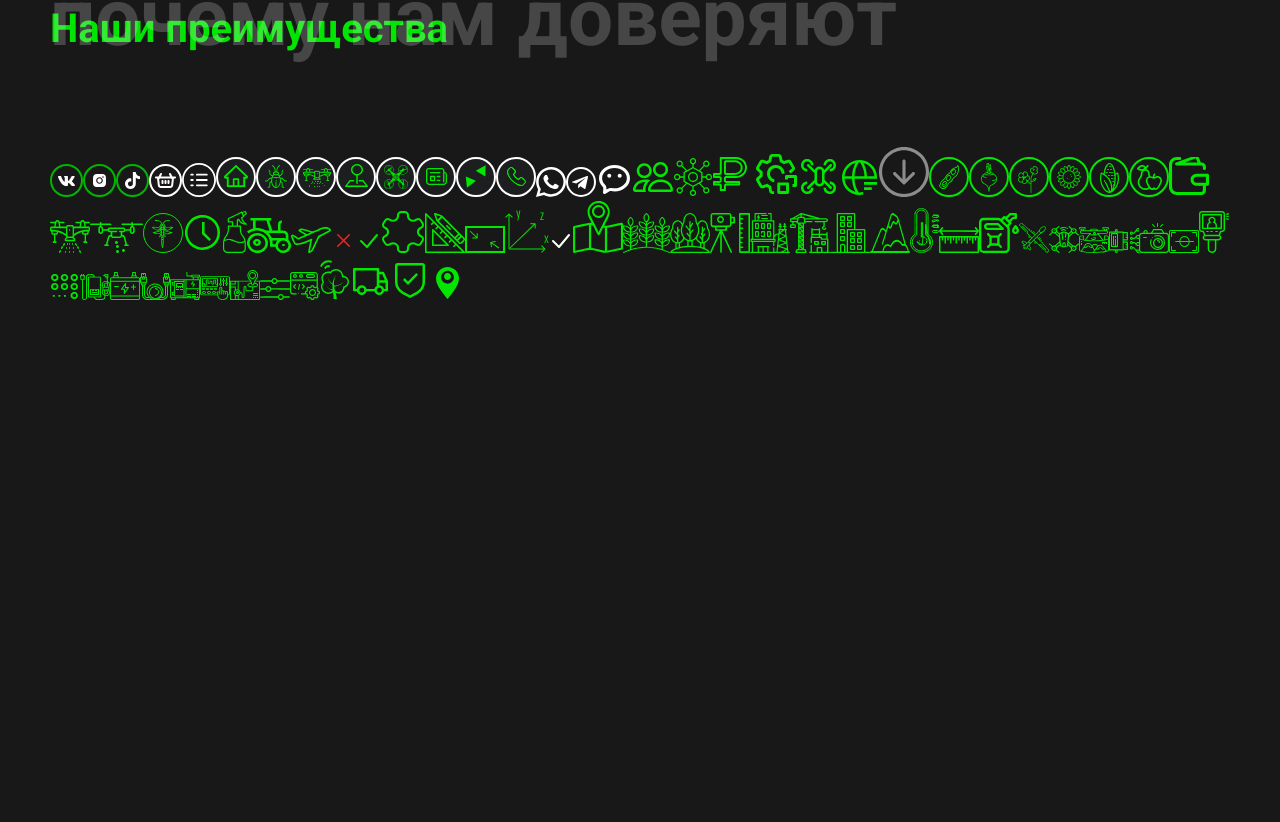
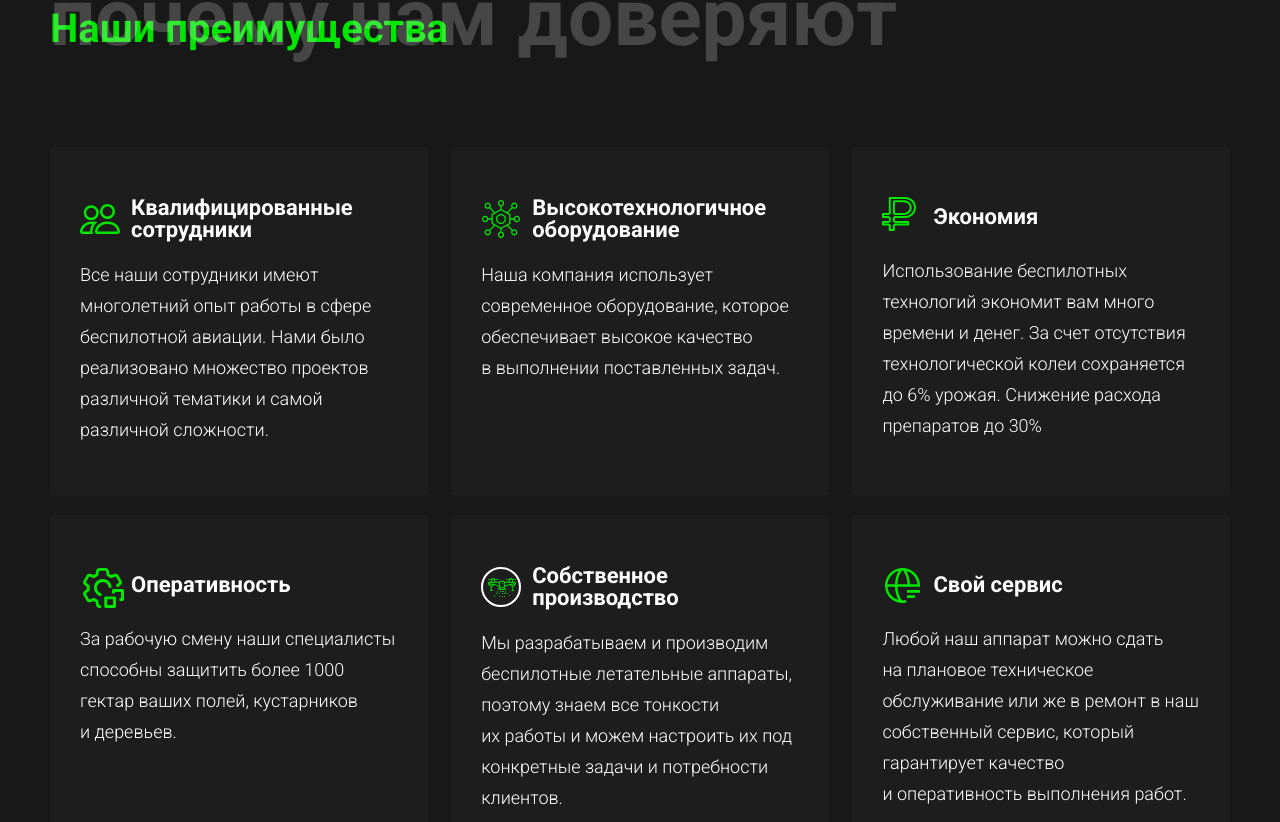
Before and after one commit to MAChapurin/copter-store, a Next.js app: page / in a window 1280 px wide. Shown: the part 818-1640 px from the top of the page. Before the commit the page ends 1122 px from the top, so only its background shows below. Built offline with nearby package versions, Linux system fonts and the light colour scheme.

Commit message:
section advantages is ready (desktop)

```diff
--- /dev/null
+++ b/src/components/CardInfo/CardInfo.module.css
@@ -0,0 +1,25 @@
+.card {
+  padding: 50px 30px;
+  margin-bottom: 20px;
+  min-width: 250px;
+  max-width: 32%;
+  font-size: 18px;
+  font-weight: 300;
+  line-height: 31px;
+  background-color: var(--bg-card-color);
+}
+
+.wrap {
+  width: 40px;
+  height: 40px;
+}
+
+.h3 {
+  font-size: 22px;
+  font-style: normal;
+  line-height: 22px;
+  margin-bottom: 18px;
+  display: flex;
+  align-items: center;
+  gap: 11px;
+}
--- /dev/null
+++ b/src/components/CardInfo/index.tsx
@@ -0,0 +1,19 @@
+import { EIcons, Icon } from "@/ui/Icon";
+import { ReactNode } from "react";
+
+import styles from './CardInfo.module.css';
+
+interface ICardInfo {
+  icon: EIcons
+  title: string
+  children: ReactNode
+}
+
+export function CardInfo({ icon, title, children }: ICardInfo): JSX.Element {
+  return (
+    <div className={`${styles.card}`}>
+      <h3 className={styles.h3}><div className={styles.wrap}><Icon name={icon} /></div>{title}</h3>
+      {children}
+    </div>
+  );
+}
--- /dev/null
+++ b/src/components/VitrinaSVG/index.tsx
@@ -0,0 +1,86 @@
+import { EIcons, Icon } from "@/ui/Icon";
+import { Section } from "../Section";
+
+export function VitrinaSVG() {
+  return (
+    <Section title='иконки' subtitle='Это заняло несколько часов'>
+          <div>
+            <Icon name={EIcons.vk}/>
+            <Icon name={EIcons.instagram}/>
+            <Icon name={EIcons.tiktok}/>
+            <Icon name={EIcons.basket}/>
+            <Icon name={EIcons.menu}/>
+            <Icon name={EIcons.home}/>
+            <Icon name={EIcons.insect}/>
+            <Icon name={EIcons.drone}/>
+            <Icon name={EIcons.map}/>
+            <Icon name={EIcons.copter}/>
+            <Icon name={EIcons.news}/>
+            <Icon name={EIcons.company}/>
+            <Icon name={EIcons.contacts}/>
+            <Icon name={EIcons.whatsup}/>
+            <Icon name={EIcons.telegram}/>
+            <Icon name={EIcons.wechat}/>
+            <Icon name={EIcons.people}/>
+            <Icon name={EIcons.tech}/>
+            <Icon name={EIcons.rub}/>
+            <Icon name={EIcons.services}/>
+            <Icon name={EIcons.copter2}/>
+            <Icon name={EIcons.web}/>
+            <Icon name={EIcons.arrow}/>
+            <Icon name={EIcons.soy}/>
+            <Icon name={EIcons.beet}/>
+            <Icon name={EIcons.raps}/>
+            <Icon name={EIcons.sunflower}/>
+            <Icon name={EIcons.corn}/>
+            <Icon name={EIcons.fruits}/>
+            <Icon name={EIcons.wallet}/>
+            <Icon name={EIcons.copter3}/>
+            <Icon name={EIcons.drone2}/>
+            <Icon name={EIcons.butterfly}/>
+            <Icon name={EIcons.time}/>
+            <Icon name={EIcons.spray}/>
+            <Icon name={EIcons.tractor}/>
+            <Icon name={EIcons.fly}/>
+            <Icon name={EIcons.closeline}/>
+            <Icon name={EIcons.check}/>
+            <Icon name={EIcons.setting}/>
+            <Icon name={EIcons.tools}/>
+            <Icon name={EIcons.resolution}/>
+            <Icon name={EIcons.coords}/>
+            <Icon name={EIcons.checkwhite}/>
+            <Icon name={EIcons.scale}/>
+            <Icon name={EIcons.harvest}/>
+            <Icon name={EIcons.forest}/>
+            <Icon name={EIcons.blueprint}/>
+            <Icon name={EIcons.power}/>
+            <Icon name={EIcons.building}/>
+            <Icon name={EIcons.building2}/>
+            <Icon name={EIcons.mountain}/>
+            <Icon name={EIcons.termometr}/>
+            <Icon name={EIcons.width}/>
+            <Icon name={EIcons.fuel}/>
+            <Icon name={EIcons.drone3}/>
+            <Icon name={EIcons.drone4}/>
+            <Icon name={EIcons.drone5}/>
+            <Icon name={EIcons.motorcycle}/>
+            <Icon name={EIcons.camera}/>
+            <Icon name={EIcons.mulcamera}/>
+            <Icon name={EIcons.thermal}/>
+            <Icon name={EIcons.modules}/>
+            <Icon name={EIcons.adapter}/>
+            <Icon name={EIcons.battery}/>
+            <Icon name={EIcons.lan}/>
+            <Icon name={EIcons.generator}/>
+            <Icon name={EIcons.equalizer}/>
+            <Icon name={EIcons.mapgeo}/>
+            <Icon name={EIcons.settingDrone}/>
+            <Icon name={EIcons.coding}/>
+            <Icon name={EIcons.tree}/>
+            <Icon name={EIcons.delivery}/>
+            <Icon name={EIcons.security}/>
+            <Icon name={EIcons.geolocation}/>
+          </div>
+        </Section>
+  );
+}
--- a/src/pages/index.tsx
+++ b/src/pages/index.tsx
@@ -6,11 +6,14 @@ import Head from '../../node_modules/next/head';
 
 import { Roboto } from 'next/font/google';
 import { Section } from '@/components/Section';
-import { EIcons, Icon } from '@/ui/Icon';
+
+import { VitrinaSVG } from '@/components/VitrinaSVG';
+import { CardInfo } from '@/components/CardInfo';
+import { EIcons } from '@/ui/Icon';
 
 const roboto = Roboto({
   subsets: ['cyrillic', 'latin'], display: 'swap',
-  weight: ['400', '700']
+  weight: ['300', '400', '700']
 });
 
 
@@ -31,101 +34,46 @@ export default function Home(): JSX.Element {
             <div className={styles['info-wrap']}>
               <div className={styles.info}>
                 <span className={styles['span-info']}>50 000 Га</span>
-                <br/>
+                <br />
                 ежегодной обработки
               </div>
               <div className={styles.info}>
                 <span className={styles['span-info']}>30% </span>
-                <br/>
+                <br />
                 экономии средств
               </div>
               <div className={styles.info}>
                 <span className={styles['span-info']}>10 команд</span>
-                <br/>
+                <br />
                 экономии средств
               </div>
             </div>
           </>
         </Hero>
         <Section title='Наши преимущества' subtitle='почему нам доверяют'>
-          <div>
-            <Icon name={EIcons.vk}/>
-            <Icon name={EIcons.instagram}/>
-            <Icon name={EIcons.tiktok}/>
-            <Icon name={EIcons.basket}/>
-            <Icon name={EIcons.menu}/>
-            <Icon name={EIcons.home}/>
-            <Icon name={EIcons.insect}/>
-            <Icon name={EIcons.drone}/>
-            <Icon name={EIcons.map}/>
-            <Icon name={EIcons.copter}/>
-            <Icon name={EIcons.news}/>
-            <Icon name={EIcons.company}/>
-            <Icon name={EIcons.contacts}/>
-            <Icon name={EIcons.whatsup}/>
-            <Icon name={EIcons.telegram}/>
-            <Icon name={EIcons.wechat}/>
-            <Icon name={EIcons.people}/>
-            <Icon name={EIcons.tech}/>
-            <Icon name={EIcons.rub}/>
-            <Icon name={EIcons.services}/>
-            <Icon name={EIcons.copter2}/>
-            <Icon name={EIcons.web}/>
-            <Icon name={EIcons.arrow}/>
-            <Icon name={EIcons.soy}/>
-            <Icon name={EIcons.beet}/>
-            <Icon name={EIcons.raps}/>
-            <Icon name={EIcons.sunflower}/>
-            <Icon name={EIcons.corn}/>
-            <Icon name={EIcons.fruits}/>
-            <Icon name={EIcons.wallet}/>
-            <Icon name={EIcons.copter3}/>
-            <Icon name={EIcons.drone2}/>
-            <Icon name={EIcons.butterfly}/>
-            <Icon name={EIcons.time}/>
-            <Icon name={EIcons.spray}/>
-            <Icon name={EIcons.tractor}/>
-            <Icon name={EIcons.fly}/>
-            <Icon name={EIcons.closeline}/>
-            <Icon name={EIcons.check}/>
-            <Icon name={EIcons.setting}/>
-            <Icon name={EIcons.tools}/>
-            <Icon name={EIcons.resolution}/>
-            <Icon name={EIcons.coords}/>
-            <Icon name={EIcons.checkwhite}/>
-            <Icon name={EIcons.scale}/>
-            <Icon name={EIcons.harvest}/>
-            <Icon name={EIcons.forest}/>
-            <Icon name={EIcons.blueprint}/>
-            <Icon name={EIcons.power}/>
-            <Icon name={EIcons.building}/>
-            <Icon name={EIcons.building2}/>
-            <Icon name={EIcons.mountain}/>
-            <Icon name={EIcons.termometr}/>
-            <Icon name={EIcons.width}/>
-            <Icon name={EIcons.fuel}/>
-            <Icon name={EIcons.drone3}/>
-            <Icon name={EIcons.drone4}/>
-            <Icon name={EIcons.drone5}/>
-            <Icon name={EIcons.motorcycle}/>
-            <Icon name={EIcons.camera}/>
-            <Icon name={EIcons.mulcamera}/>
-            <Icon name={EIcons.thermal}/>
-            <Icon name={EIcons.modules}/>
-            <Icon name={EIcons.adapter}/>
-            <Icon name={EIcons.battery}/>
-            <Icon name={EIcons.lan}/>
-            <Icon name={EIcons.generator}/>
-            <Icon name={EIcons.equalizer}/>
-            <Icon name={EIcons.mapgeo}/>
-            <Icon name={EIcons.settingDrone}/>
-            <Icon name={EIcons.coding}/>
-            <Icon name={EIcons.tree}/>
-            <Icon name={EIcons.delivery}/>
-            <Icon name={EIcons.security}/>
-            <Icon name={EIcons.geolocation}/>
+          <div className={styles['card-info-wrap']}>
+            <CardInfo icon={EIcons.people} title='Квалифицированные сотрудники'>
+              Все наши сотрудники имеют многолетний опыт работы в&nbsp;сфере беспилотной авиации. Нами было реализовано множество проектов различной тематики и&nbsp;самой различной сложности.
+            </CardInfo>
+            <CardInfo icon={EIcons.tech} title='Высокотехнологичное оборудование '>
+              Наша компания использует современное оборудование, которое обеспечивает высокое качество в&nbsp;выполнении поставленных задач.
+            </CardInfo>
+            <CardInfo icon={EIcons.rub} title='Экономия'>
+              Использование беспилотных технологий экономит вам много времени и&nbsp;денег. За&nbsp;счет отсутствия технологической колеи сохраняется до&nbsp;6% урожая. Снижение расхода препаратов до&nbsp;30%
+            </CardInfo>
+            <CardInfo icon={EIcons.services} title='Оперативность'>
+              За&nbsp;рабочую смену наши специалисты способны защитить более 1000 гектар ваших полей, кустарников и&nbsp;деревьев.
+            </CardInfo>
+            <CardInfo icon={EIcons.drone} title='Собственное производство'>
+              Мы&nbsp;разрабатываем и&nbsp;производим беспилотные летательные аппараты, поэтому знаем все тонкости их&nbsp;работы и&nbsp;можем настроить их&nbsp;под конкретные задачи и&nbsp;потребности клиентов.
+            </CardInfo>
+            <CardInfo icon={EIcons.web} title='Свой сервис'>
+              Любой наш аппарат можно сдать на&nbsp;плановое техническое обслуживание или&nbsp;же в&nbsp;ремонт в&nbsp;наш собственный сервис,
+              который гарантирует качество и&nbsp;оперативность выполнения работ.
+            </CardInfo>
           </div>
         </Section>
+        <VitrinaSVG />
       </main>
     </>
   );
--- a/src/styles/Home.module.css
+++ b/src/styles/Home.module.css
@@ -25,3 +25,9 @@
 	font-size: 24px;
 	line-height: 24px;
 }
+
+.card-info-wrap {
+	display: flex;
+	flex-wrap: wrap;
+	justify-content: space-between;
+}
--- a/src/ui/Icon/Icon.tsx
+++ b/src/ui/Icon/Icon.tsx
@@ -170,10 +170,7 @@ const icons: Record<EIcons, ReactNode> = {
 };
 
 
-export function Icon({ name }: IIconProps): JSX.Element | null {
-
-  if (typeof name === 'undefined') return null;
-
+export function Icon({ name }: IIconProps): JSX.Element {
   return (
     <>
       {icons[name]}
--- a/src/ui/Icons/index.tsx
+++ b/src/ui/Icons/index.tsx
@@ -46,7 +46,7 @@ export * from './IconCheckedWhite';
 export * from './IconScale';
 export * from './IconHarvest';
 export * from './IconForest';
-export * from './IconBluePrint';
+export * from './IconBlueprint';
 export * from './IconPower';
 export * from './IconBuilding';
 export * from './IconBuilding2';
```
